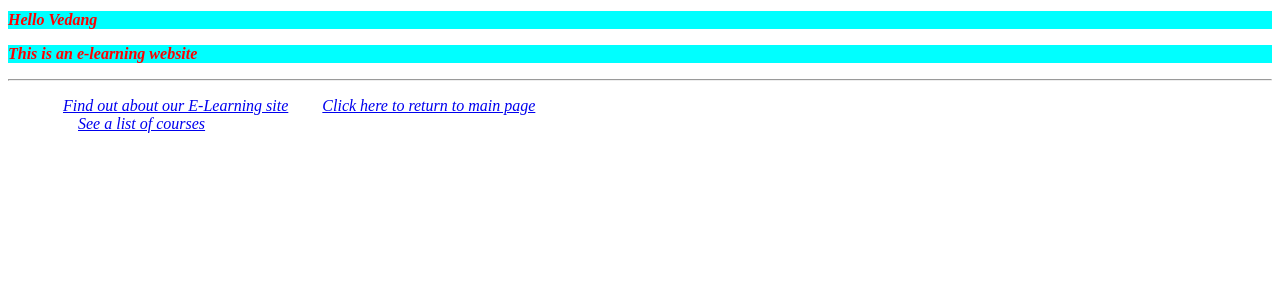
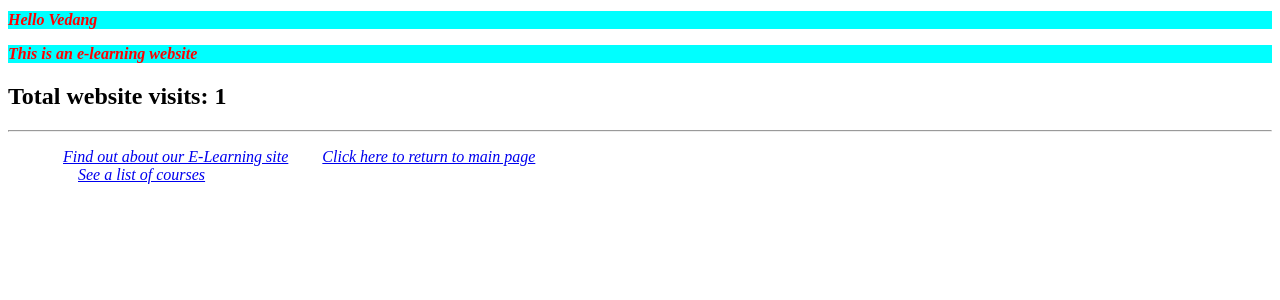
Before and after one commit to VedangJotaniya/COMP8347, a Django app: page /myapp/about in a window 1280 px wide. Shown: the top 300 px of the page. Run offline with Django 4.2, Linux system fonts and the light colour scheme.

Commit message:
lab 09 commit #2

```diff
--- a/LAB03/settings.py
+++ b/LAB03/settings.py
@@ -14,6 +14,9 @@ from pathlib import Path
 
 # Build paths inside the project like this: BASE_DIR / 'subdir'.
 BASE_DIR = Path(__file__).resolve().parent.parent
+
+SESSION_ENGINE = 'django.contrib.sessions.backends.cache'
+SESSION_EXPIRE_AT_BROWSER_CLOSE = True
 
 
 # Quick-start development settings - unsuitable for production
--- a/myApp/views.py
+++ b/myApp/views.py
@@ -1,3 +1,5 @@
+from datetime import datetime
+
 from django.contrib.auth import authenticate, login, logout
 from django.contrib.auth.decorators import login_required
 from django.shortcuts import render
@@ -12,13 +14,22 @@ from .forms import *
 
 def index(request):
     top_list = Topic.objects.all().order_by('id')[:10]
-
-    return render(request, 'myApp/index.html', {'top_list': top_list})
+    msg = "last login was 1 hour ago"
+    if request.session.get('last_login'):
+        msg = "last login was " + request.session['last_login'] + "ago"
+    return render(request, 'myApp/index.html', {'top_list': top_list, "msg" : msg})
 
 
 def about(request):
-
-    return render(request, 'myApp/about.html')
+    about_visits = request.COOKIES.get('about_visits')
+    if about_visits:
+        response = render(request, 'myApp/about.html', {'about_visits': about_visits})
+        about_visits = int(about_visits) + 1
+        response.set_cookie('about_visits', about_visits, expires=300)
+    else:
+        response = render(request, 'myApp/about.html', {'about_visits': 1})
+        response.set_cookie('about_visits', 1, expires=300)
+    return response
 
 
 def detail(request, top_no):
@@ -84,6 +95,9 @@ def user_login(request):
         if user:
             if user.is_active:
                 login(request, user)
+                current_time = datetime.now()
+                request.session['last_login'] = str(current_time)
+                request.session.set_expiry(60*60)
                 return HttpResponseRedirect(reverse('myApp:index'))
             else:
                 print('user is not active')
@@ -96,6 +110,7 @@ def user_login(request):
 
 @login_required
 def user_logout(request):
+    del request.session['last_login']
     logout(request)
     return HttpResponseRedirect(reverse('myApp:index'))
 
--- a/templates/myApp/about.html
+++ b/templates/myApp/about.html
@@ -10,5 +10,7 @@
         <h1> This is an e-learning website
         </h1>
     </p>
-
+    {% if about_visits %}
+        <h2> Total website visits: {{ about_visits }}</h2>
+    {% endif %}
 {% endblock %}
--- a/templates/myApp/index.html
+++ b/templates/myApp/index.html
@@ -21,6 +21,6 @@
         {% else %}
             <strong>There are no available topics!</strong>
         {% endif %}
-
+        <h3> {{ msg }}</h3>
     </body>
 {% endblock %}
```
Also changed, not shown: db.sqlite3.
